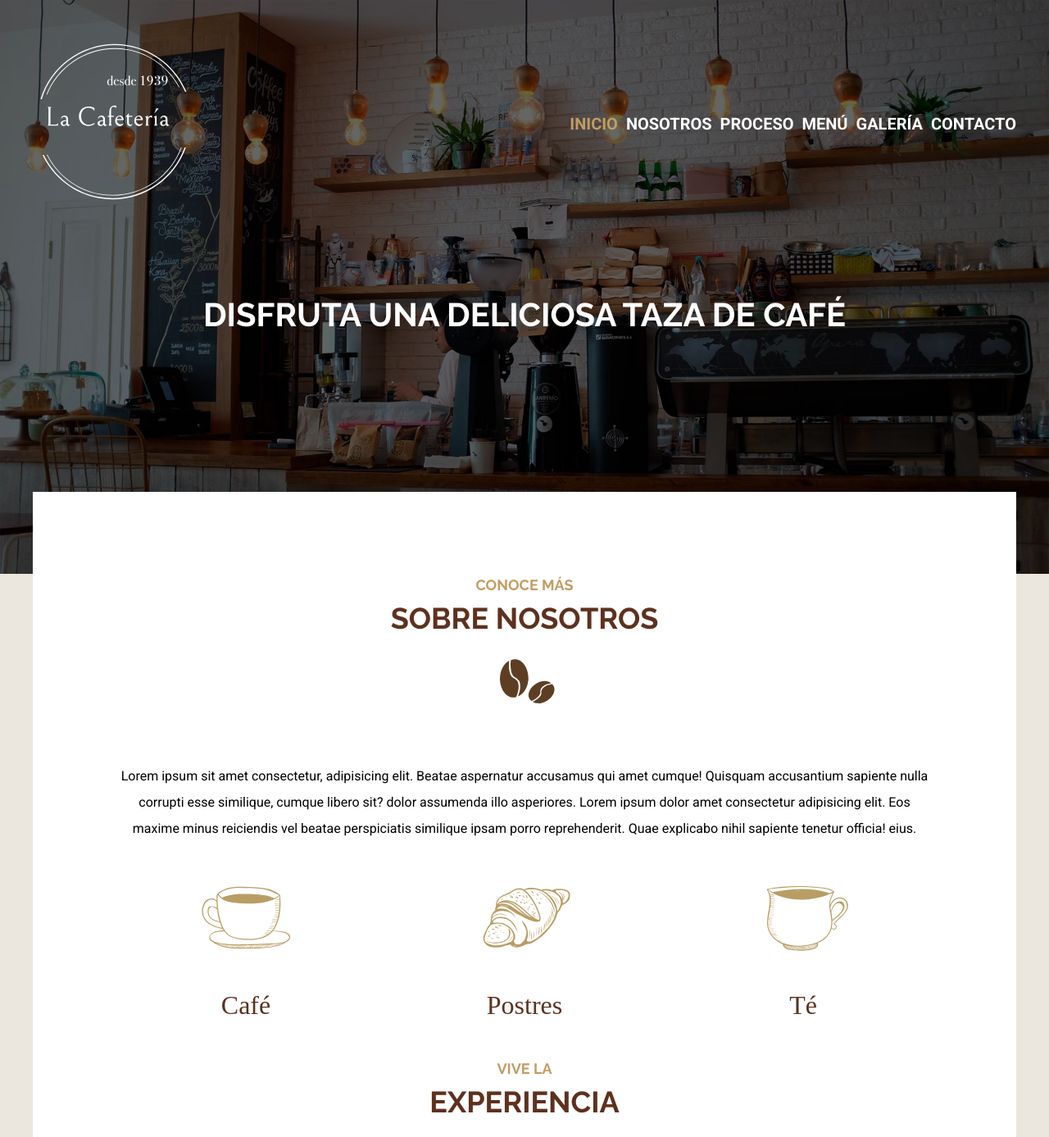
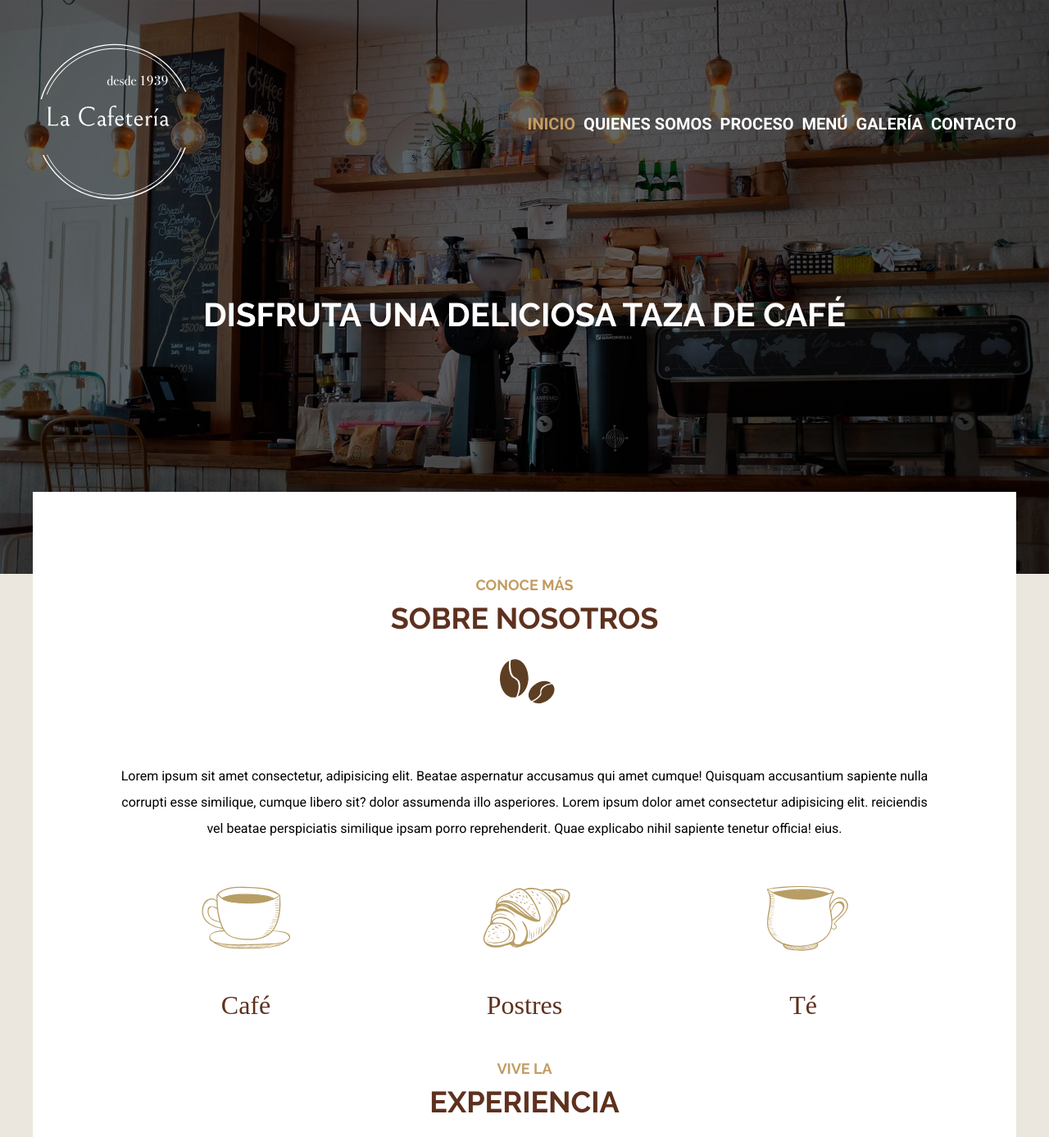
Before and after one commit to HenryTene/Cafeteria-sass-gulp, a website: page index.html in a window 1280 px wide. Shown: the top 1387 px of the page at 82% size. Drawn offline with nearby package versions, Linux system fonts and the light colour scheme; files that its build step writes are made by us from their sources; files whose address does not match are found by name; a web font is replaced by a local one.

Commit message:
Update index.html

```diff
--- a/index.html
+++ b/index.html
@@ -22,7 +22,7 @@
 
           <nav class="nav-principal">
             <a class="activo" href="index.html">Inicio</a>
-            <a href="nosotros.html">Nosotros</a>
+            <a href="nosotros.html">Quienes somos</a>
             <a href="proceso.html">Proceso</a>
             <a href="menu.html">Menú</a>
             <a href="galeria.html">Galería</a>
@@ -44,7 +44,7 @@
           aspernatur accusamus qui amet cumque! Quisquam accusantium sapiente
           nulla corrupti esse similique, cumque libero sit?
           dolor assumenda illo asperiores. Lorem ipsum dolor amet
-          consectetur adipisicing elit. Eos maxime minus reiciendis vel beatae
+          consectetur adipisicing elit. reiciendis vel beatae
           perspiciatis similique ipsam porro reprehenderit. Quae
           explicabo nihil sapiente tenetur officia!
           eius.
```
